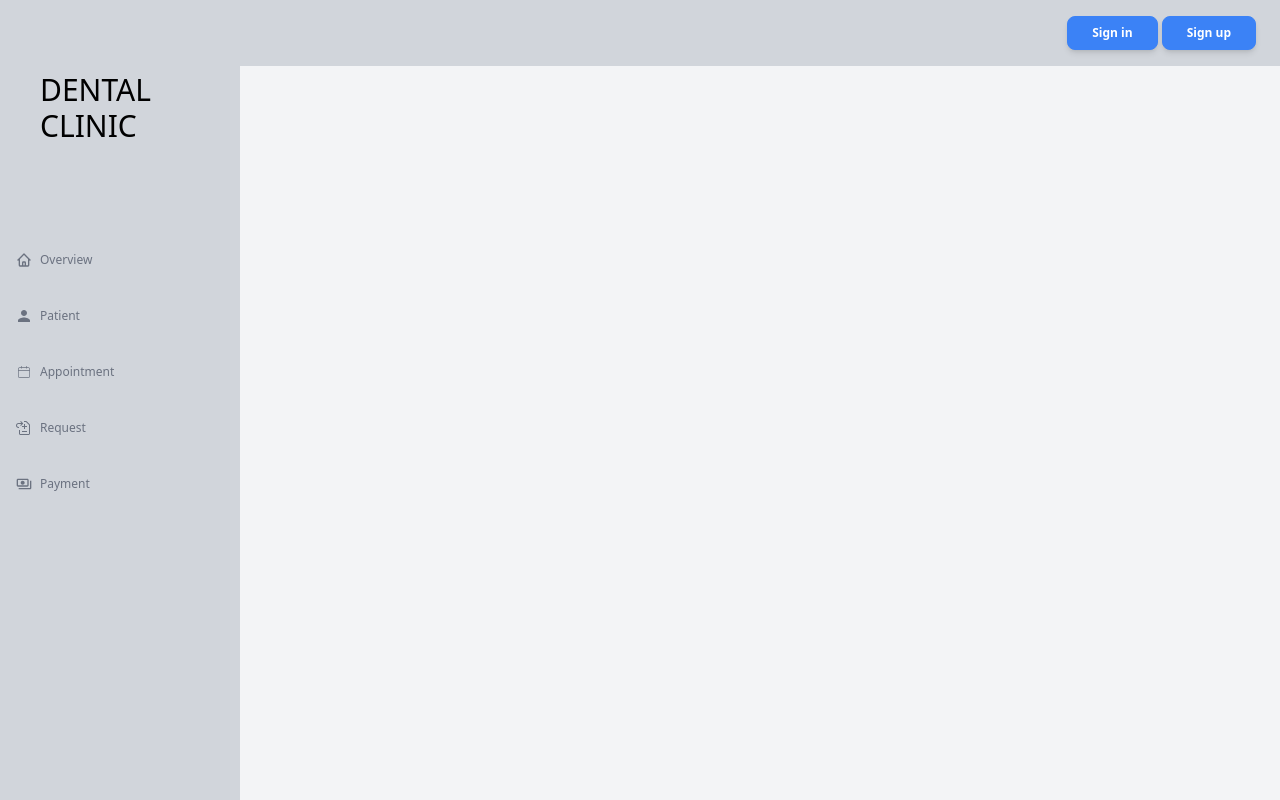
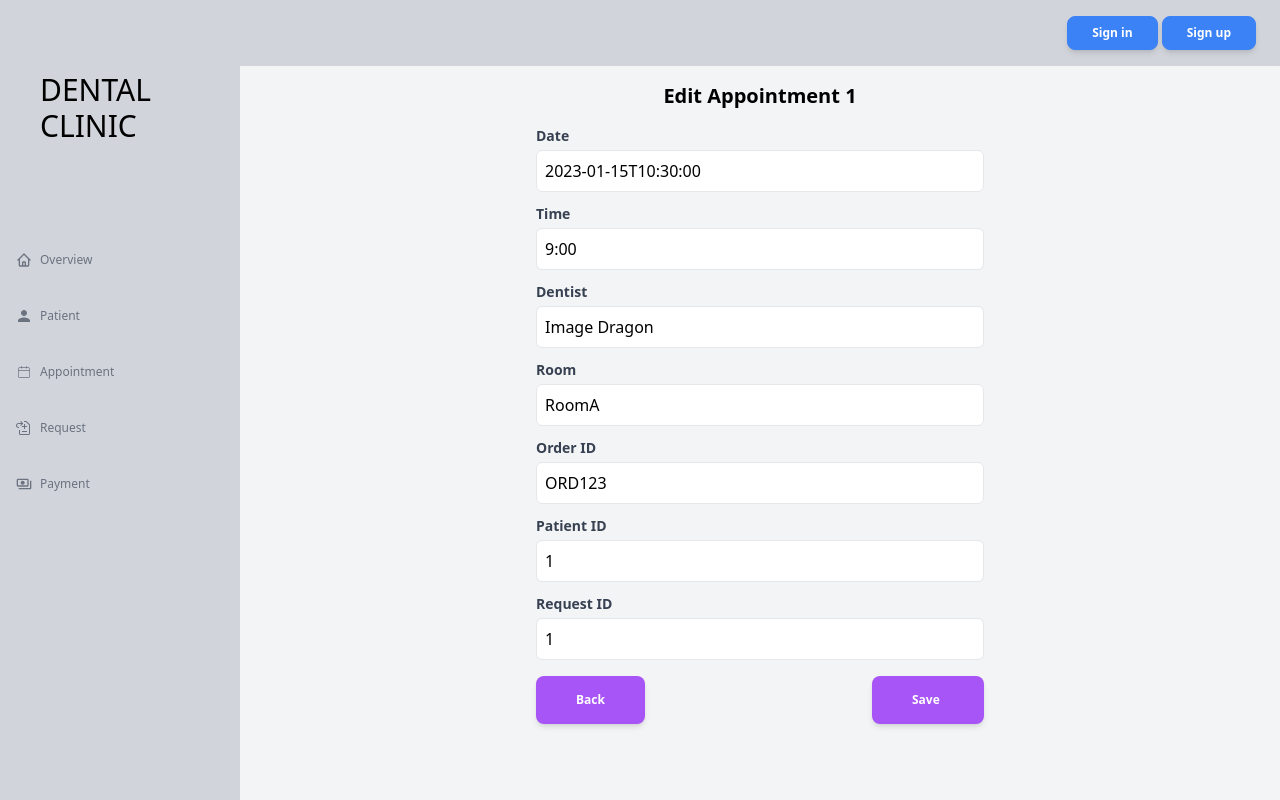
Before and after one commit to Trinhhayoo/dental-clinic-project, a React (Create React App) app: page /EditAppointmentForm/1 in a window 1280 px wide. Built offline with nearby package versions, Linux system fonts and the light colour scheme.

Commit message:
DoneEdit

```diff
--- a/src/App.js
+++ b/src/App.js
@@ -17,10 +17,12 @@ Overview,
 SignIn,
 SignUp,
 Patient,
-Appointment
+Appointment,
+AddAppointmentForm,
+EditAppointmentForm
 
 } from "./pages";
-import AddAppointmentForm from "./pages/AddAppointmentForm";
+// import AddAppointmentForm from "./pages/AddAppointmentForm";
 
 
 const App = () => {
@@ -40,6 +42,7 @@ const App = () => {
               <Route path="/Patient" element={<Patient />} />
               <Route path="/Appointment" element={<Appointment />} />
               <Route path="/AddAppointmentForm" element={<AddAppointmentForm/>} />
+              <Route path="/EditAppointmentForm/:appointmentId" element={<EditAppointmentForm />} />
               <Route path="/signin" element={<SignIn/>} />
               <Route path="/signup" element={<SignUp />} />
 
--- a/src/pages/Appointment.jsx
+++ b/src/pages/Appointment.jsx
@@ -16,6 +16,10 @@ import { Button } from "@material-tailwind/react";
 
 
 const Recentappointment = ({ recentappointment }) => {
+    const navigate = useNavigate();
+    const handleEditButtonClick = (appointmentId) => {
+        navigate(`/EditAppointmentForm/${appointmentId}`);
+    };
 
     const itemsPerPage = 6;
 
@@ -87,6 +91,7 @@ const Recentappointment = ({ recentappointment }) => {
 
                         <Button
                             id="editappointment"
+                            onClick={() => handleEditButtonClick(appointment.A_ORDER_NUMBER)}
                             //onClick={handleSignIn}
                             className="border-none  bg-purple-500 py-4 px-4 flex flex-row items-center gap-2">
 
@@ -135,6 +140,8 @@ const Appointment = () => {
         navigate('/AddAppointmentForm');
       };
 
+
+
     return (
         <div className="flex flex-col my-5">
             <div className="flex flex-row mb-4 items-center ">
--- /dev/null
+++ b/src/pages/EditAppointmentForm.jsx
@@ -0,0 +1,80 @@
+import React, { useEffect, useState } from 'react';
+import { useParams, useNavigate, Link } from 'react-router-dom';
+import appointmentData from '../assets/appointment.json';
+import { Button } from '@material-tailwind/react';
+
+const EditAppointmentForm = () => {
+    const { appointmentId } = useParams();
+    const [appointment, setAppointment] = useState(null);
+    const navigate = useNavigate();
+
+    useEffect(() => {
+        const selectedAppointment = appointmentData.find(
+            (appointment) => appointment.A_ORDER_NUMBER === parseInt(appointmentId)
+        );
+        setAppointment(selectedAppointment);
+    }, [appointmentId]);
+
+    const handleInputChange = (fieldName, value) => {
+        setAppointment({
+            ...appointment,
+            [fieldName]: value,
+        });
+    };
+
+    const handleSubmit = (e) => {
+        e.preventDefault();
+        console.log('Updated appointment:', appointment);
+        // Add logic to update data or dispatch actions if using Redux
+    };
+
+    const renderInputField = (fieldName, label) => (
+        <div key={fieldName} className="mb-3">
+            <label className="block text-sm font-bold text-gray-700">{label}</label>
+            <input
+                type="text"
+                value={appointment[fieldName] || ''}
+                onChange={(e) => handleInputChange(fieldName, e.target.value)}
+                className="mt-1 p-2 w-full border rounded-md"
+            />
+        </div>
+    );
+
+    if (!appointment) {
+        return <p>Loading...</p>;
+    }
+
+    return (
+        <div className="flex flex-col items-center">
+            <h2 className="mt-4 font-bold text-xl">Edit Appointment {appointment.A_ORDER_NUMBER}</h2>
+            <form onSubmit={handleSubmit} className="mt-4 w-full max-w-md">
+                {renderInputField('A_DATE', 'Date')}
+                {renderInputField('A_TIME', 'Time')}
+                {renderInputField('A_DENTIST_NAME', 'Dentist')}
+                {renderInputField('A_ROOM_ID', 'Room')}
+                {renderInputField('A_ORDER_ID', 'Order ID')}
+                {renderInputField('A_PATIENT_ID', 'Patient ID')}
+                {renderInputField('A_REQUEST_ID', 'Request ID')}
+
+                <div className="mt-4 flex gap-4 justify-between">
+                    <Link to="/Appointment">
+                        <Button
+                            className="border-none bg-purple-500 py-4 px-10 flex items-center gap-2 w-[100%]"
+                        >
+                            <p className="flex">Back</p>
+                        </Button>
+                    </Link>
+
+                    <Button
+                        type="submit"
+                        className="border-none bg-purple-500 py-4 px-10 flex items-center gap-2 w-[25%]"
+                    >
+                        <p className="flex">Save</p>
+                    </Button>
+                </div>
+            </form>
+        </div>
+    );
+};
+
+export default EditAppointmentForm;
--- a/src/pages/index.js
+++ b/src/pages/index.js
@@ -4,6 +4,7 @@ import SignUp from "./SignUp";
 import Patient from "./Patient";
 import Appointment from "./Appointment";
 import AddAppointmentForm from "./AddAppointmentForm"
+import EditAppointmentForm from "./EditAppointmentForm";
 
 export {
     Overview,
@@ -11,5 +12,6 @@ export {
     SignUp,
     Patient,
     Appointment,
-    AddAppointmentForm
+    AddAppointmentForm,
+    EditAppointmentForm
 };
```
